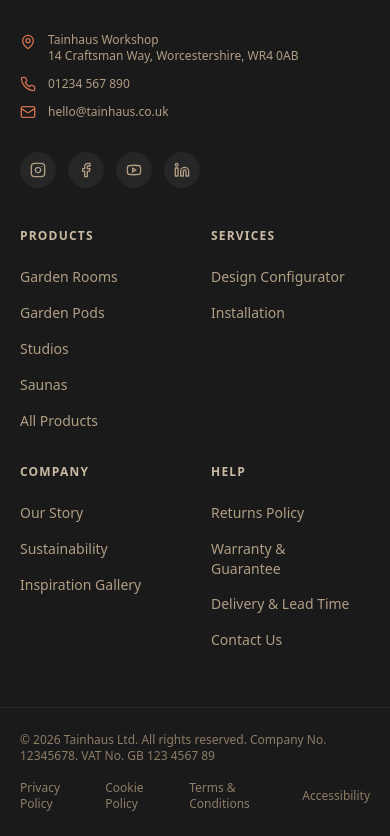
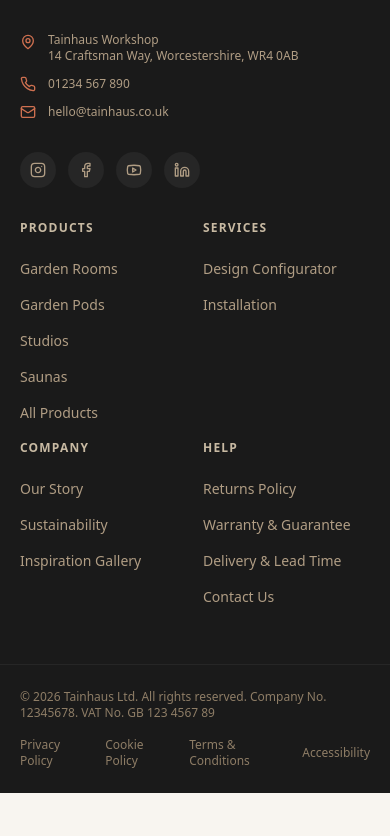
Before and after one commit to Tainhaus/2.0, a Next.js app: page / in a window 390 px wide. Shown: the part 7874-8710 px from the top of the page. After the commit the page ends 8667 px from the top, so only its background shows below. Built offline with nearby package versions, Linux system fonts and the light colour scheme; no server answers; the database is empty; a web font is replaced by a local one.

Commit message:
Fix footer mobile spacing

```diff
--- a/src/components/layout/footer.tsx
+++ b/src/components/layout/footer.tsx
@@ -83,7 +83,7 @@ export function Footer() {
 
       {/* Main footer */}
       <div className="container-site py-14 md:py-20">
-        <div className="grid grid-cols-1 md:grid-cols-12 gap-10 lg:gap-16">
+        <div className="grid grid-cols-1 md:grid-cols-12 gap-8 lg:gap-16">
           {/* Brand column */}
           <div className="md:col-span-3">
             <div className="mb-6">
@@ -135,7 +135,7 @@ export function Footer() {
           </div>
 
           {/* Links */}
-          <div className="md:col-span-9 grid grid-cols-2 sm:grid-cols-4 gap-8">
+          <div className="md:col-span-9 grid grid-cols-2 sm:grid-cols-4 gap-4 sm:gap-8">
             {Object.entries(FOOTER_LINKS).map(([category, links]) => (
               <div key={category}>
                 <h4 className="font-body text-xs font-semibold text-sand-400 uppercase tracking-widest mb-5">
```
